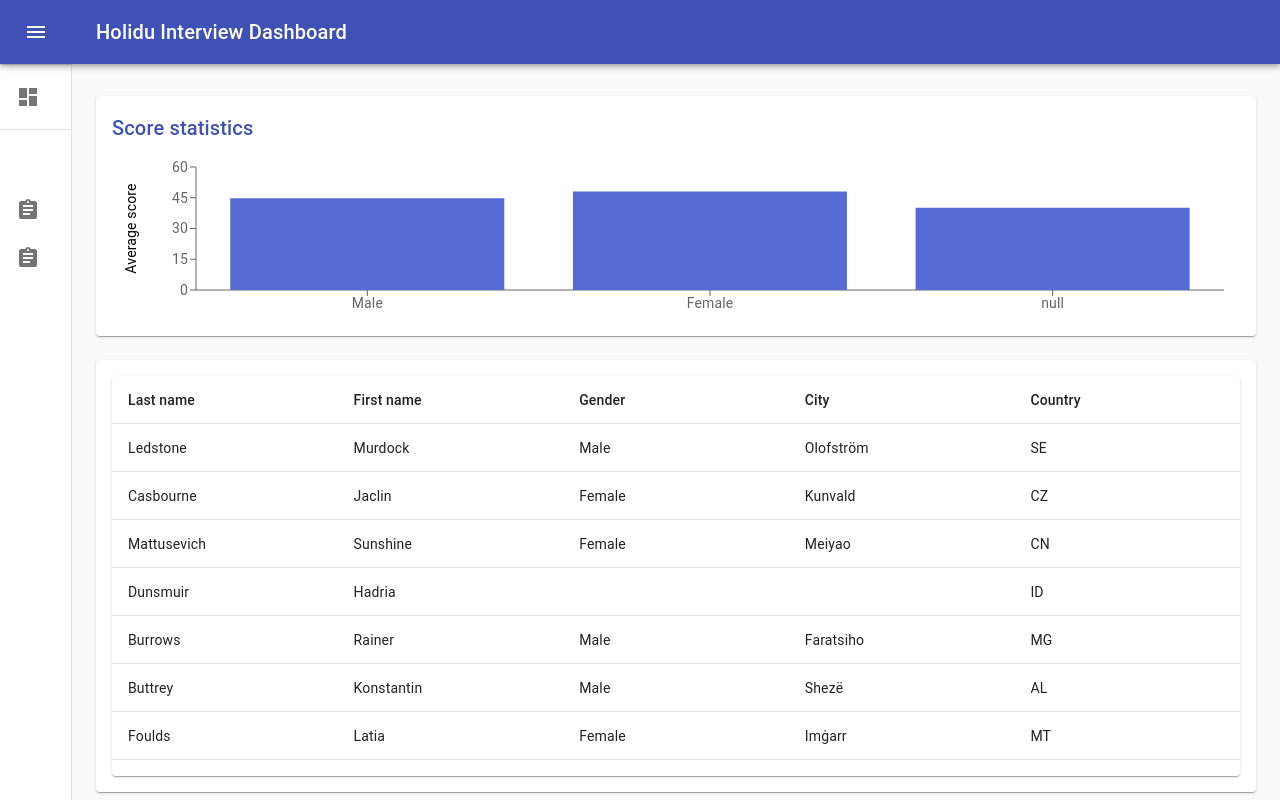
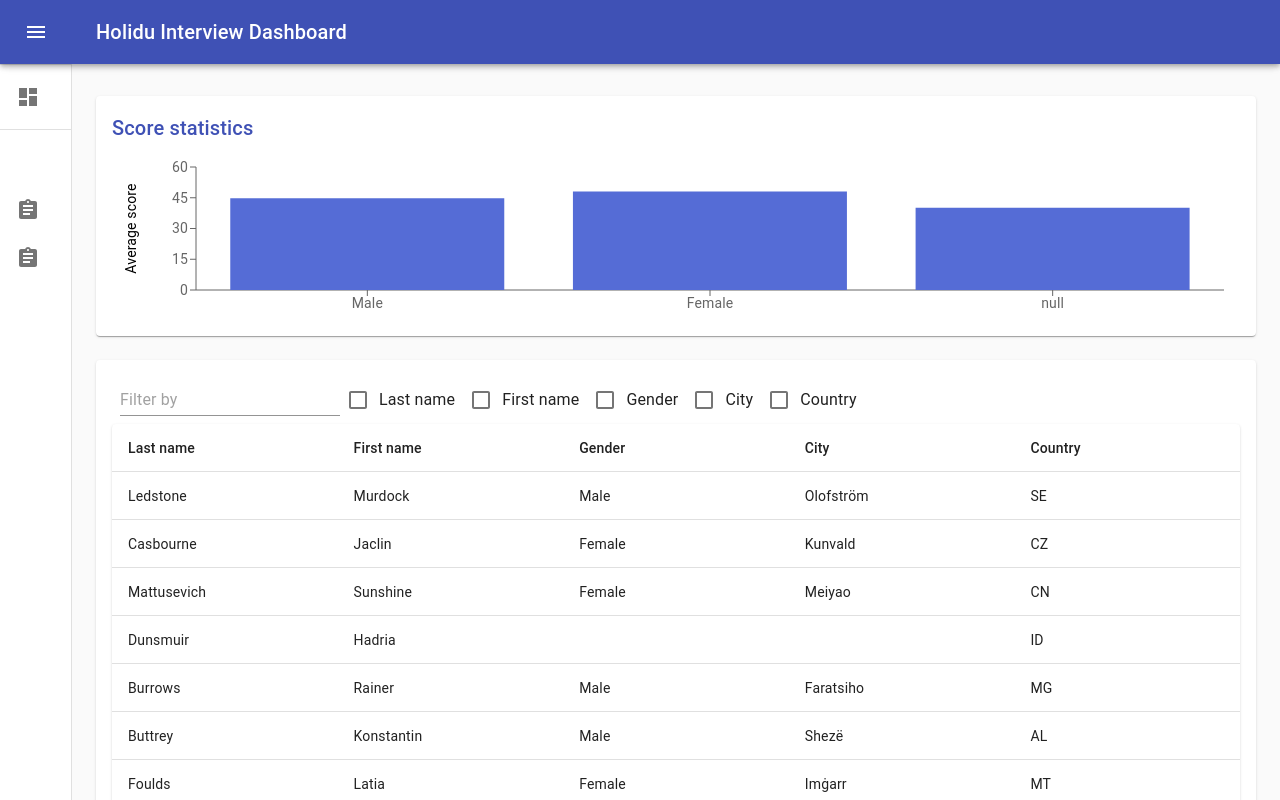
Before and after one commit to josuevalrob/fetchData, a React (Create React App) app: page / in a window 1280 px wide. Built offline with nearby package versions, Linux system fonts and the light colour scheme.

Commit message:
filter by words

```diff
--- /dev/null
+++ b/src/FilterTable.js
@@ -0,0 +1,62 @@
+import React, {useState, useEffect} from 'react';
+import { makeStyles } from '@material-ui/core/styles';
+import Input from '@material-ui/core/Input';
+import FormGroup from '@material-ui/core/FormGroup';
+import FormControlLabel from '@material-ui/core/FormControlLabel';
+import Checkbox from '@material-ui/core/Checkbox';
+
+const useStyles = makeStyles(theme => ({
+  container: {
+    display: 'flex',
+    flexWrap: 'wrap',
+  },
+  input: {
+    margin: theme.spacing(1),
+  },
+}));
+
+export default function FilterTable({columns, callFilter}) {
+  const classes = useStyles();
+  const [column, setState] = useState({
+    last_name: false,
+    first_name: false,
+    gender: false,
+    city: false,
+    country: false,
+  });
+  const [word, setWord] = useState("")
+
+  const handleChange = name => event => {
+    setState({ ...column, [name]: event.target.checked });
+  };
+  const handleInput = event => {
+    setWord(event.target.value);
+  };
+
+  useEffect(()=> { //send the props to the parent 📩
+    callFilter({word, column})
+  },[word, column, callFilter])
+
+  return (
+    <FormGroup row>
+      <Input
+        value={word}
+        placeholder="Filter by"
+        className={classes.input}
+        onChange={handleInput}
+      />
+      {columns.map(e=>(
+        <FormControlLabel
+          key={e.dataKey}
+          label={e.label}
+          control={
+            <Checkbox
+              checked={columns[e.dataKey]}
+              onChange={handleChange(e.dataKey)}
+              value={e.dataKey} />
+          }
+        />
+      ))}
+    </FormGroup>
+  );
+}
--- a/src/ScoreTable.js
+++ b/src/ScoreTable.js
@@ -3,19 +3,29 @@ import React, {useState, useEffect} from 'react';
 import Paper from '@material-ui/core/Paper';
 import CircularProgress from '@material-ui/core/CircularProgress';
 import VirtualizedTable from './VirtualizedTable' //presentation 🎨
-import {orderBy} from 'lodash'
+import {orderBy, filter, keys} from 'lodash'
+import FilterTable from './FilterTable'
 export default function ReactVirtualizedTable({rows}) { //logic 🧠
   const [list, setList] = useState([])
   const [sorts, setSort] = useState({sortBy:'last_name', sortDirection:'ASC'})
-  // const [word, setWord] = useState("")
-
+  const [filterData, setFilterData] = useState({word:'', column:[]})
   useEffect(()=>setList(rows), [rows])
   useEffect(()=>{
     const {sortBy, sortDirection} = sorts
     setList(list => orderBy(list, sortBy, sortDirection.toLowerCase()))
   }, [sorts])
 
+  useEffect(()=>{
+    const {word, column} = filterData
+    console.log(word, column)
+    const result = word.length > 3 ?  filter(rows, p => keys(column).some( k =>column[k] && rows[k] && rows[k].includes(word))) : rows
+    console.log(result)
+    setList(result)
+  }, [filterData, rows])
+  // debugger
   return (
+    <React.Fragment>
+    <FilterTable columns={opts} callFilter={setFilterData} />
     <Paper style={{ height: 400, width: '100%' }}>
       {!!list.length
         ? <VirtualizedTable //separate logic component from presentational component 🎨🧠
@@ -24,7 +34,16 @@ export default function ReactVirtualizedTable({rows}) { //logic 🧠
             sort={({sortBy, sortDirection}) => setSort({sortBy, sortDirection})}
             sortBy={sorts.sortBy}
             sortDirection={sorts.sortDirection}
-            columns={[
+            columns={opts}
+            />
+        : <CircularProgress /> //💅
+      }
+    </Paper>
+    </React.Fragment>
+  );
+}
+
+const opts = [
   {
     label: 'Last name',
     dataKey: 'last_name',
@@ -45,10 +64,4 @@ export default function ReactVirtualizedTable({rows}) { //logic 🧠
     label: 'Country',
     dataKey: 'country',
   },
-            ]}
-            />
-        : <CircularProgress /> //💅
-      }
-    </Paper>
-  );
-}
+]
--- a/src/VirtualizedTable.js
+++ b/src/VirtualizedTable.js
@@ -6,8 +6,6 @@ import { withStyles } from '@material-ui/core/styles';
 import TableCell from '@material-ui/core/TableCell';
 import { AutoSizer, Column, Table } from 'react-virtualized';
 import styles from './scoretable.styles'
-import Input from '@material-ui/core/Input';
-
 class MuiVirtualizedTable extends React.PureComponent {
   static defaultProps = {
     headerHeight: 48,
@@ -55,8 +53,7 @@ class MuiVirtualizedTable extends React.PureComponent {
       </TableCell>
     );
   };
-  searchRender = props =>
-    <Input defaultValue={''} variant="filled" style={{background:'#c1c1c1'}}/>
+
   render() {
     const { classes, columns, rowHeight, headerHeight, ...tableProps } = this.props;
     return (
```
Lines whose indentation alone changed are shown as unchanged.
